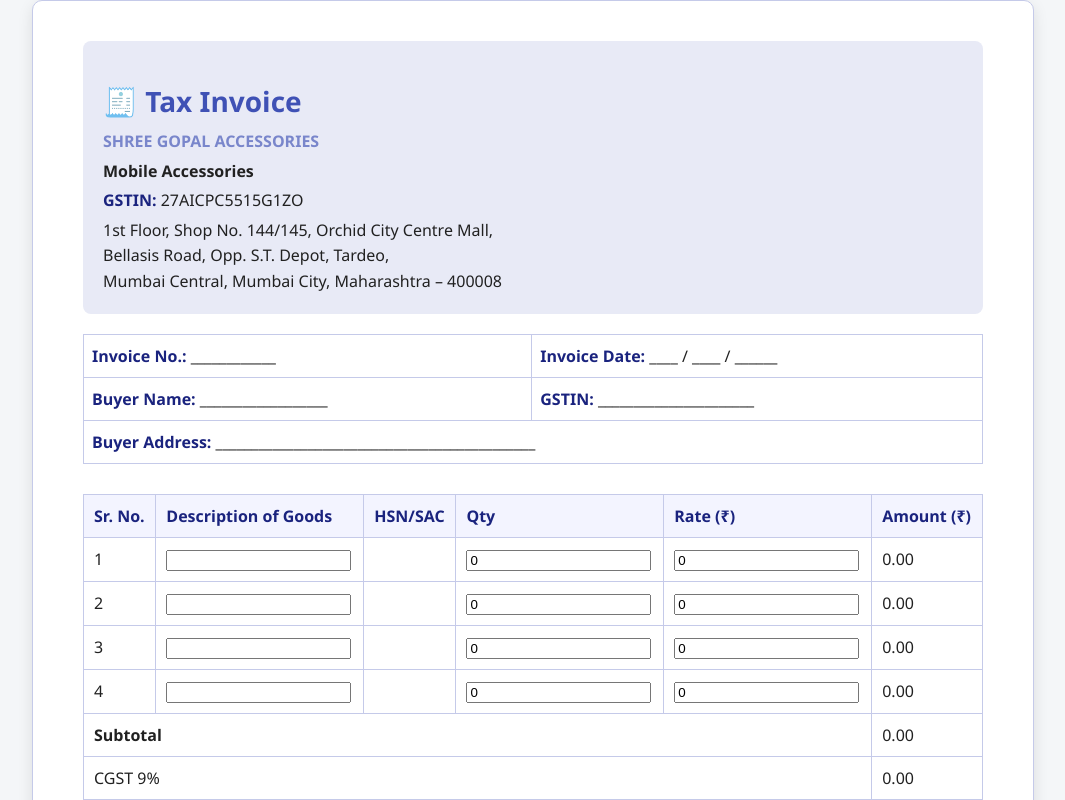
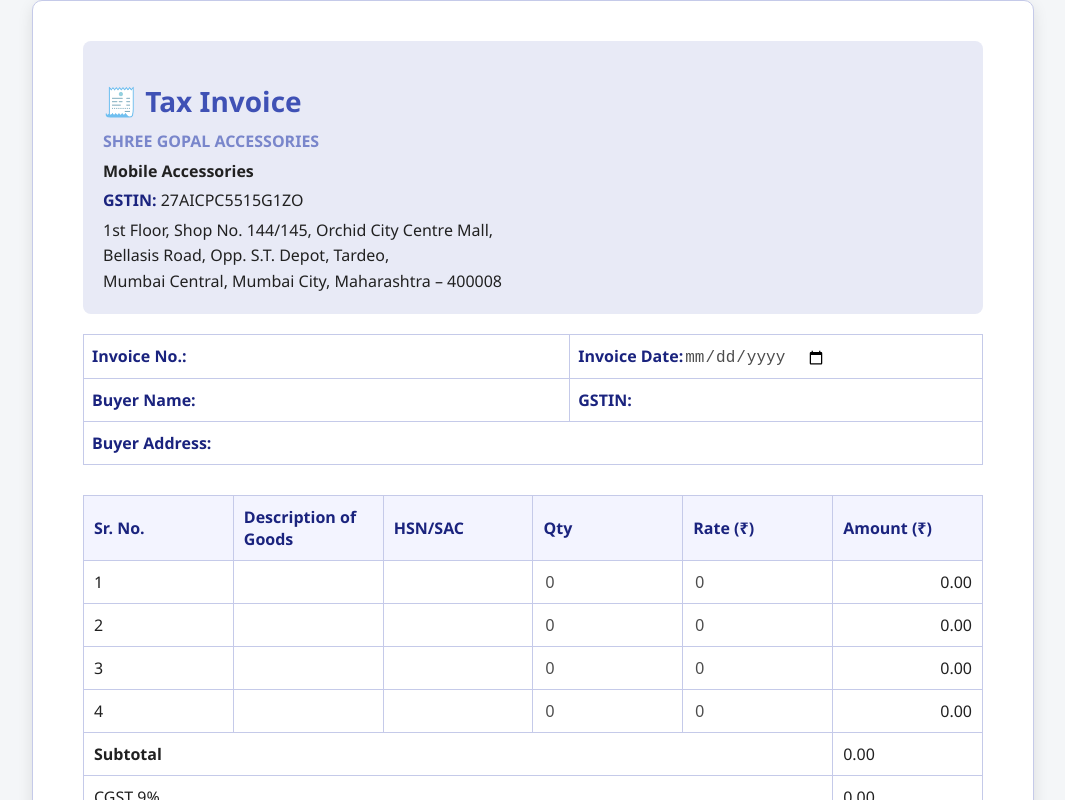
Before and after one commit to chourasia0786/invoice-app, a React (Create React App) app: page / in a window 1280 px wide. Shown: the top 800 px of the page, without its empty margins (107-1172 px from the left). Built offline with nearby package versions, Linux system fonts and the light colour scheme.

Commit message:
Full code is done

```diff
--- a/src/TaxInvoice.js
+++ b/src/TaxInvoice.js
@@ -3,11 +3,20 @@
 
 const TaxInvoice = () => {
   const [items, setItems] = useState([
-    { description: "", quantity: 0, rate: 0, amount: 0 },
-    { description: "", quantity: 0, rate: 0, amount: 0 },
-    { description: "", quantity: 0, rate: 0, amount: 0 },
-    { description: "", quantity: 0, rate: 0, amount: 0 },
+    { description: "", quantity: 0, rate: 0, amount: 0, hsnSac: "" },
+    { description: "", quantity: 0, rate: 0, amount: 0, hsnSac: "" },
+    { description: "", quantity: 0, rate: 0, amount: 0, hsnSac: "" },
+    { description: "", quantity: 0, rate: 0, amount: 0, hsnSac: "" },
   ]);
+
+  // Added state for invoice details
+  const [invoiceDetails, setInvoiceDetails] = useState({
+    invoiceNo: "",
+    invoiceDate: "",
+    buyerName: "",
+    buyerGSTIN: "",
+    buyerAddress: "",
+  });
 
   const handleInputChange = (index, field, value) => {
     const updatedItems = [...items];
@@ -18,6 +27,12 @@
     }
 
     setItems(updatedItems);
+  };
+
+  const handleInvoiceDetailsChange = (field, value) => {
+    const updatedDetails = { ...invoiceDetails };
+    updatedDetails[field] = value;
+    setInvoiceDetails(updatedDetails);
   };
 
   const calculateSubtotal = () => {
@@ -52,15 +67,45 @@
       <table className="info-table">
         <tbody>
           <tr>
-            <td><span className="info-title">Invoice No.:</span> ____________</td>
-            <td><span className="info-title">Invoice Date:</span> ____ / ____ / ______</td>
+            <td><span className="info-title">Invoice No.:</span>
+              <input
+                type="text"
+                value={invoiceDetails.invoiceNo}
+                onChange={(e) => handleInvoiceDetailsChange('invoiceNo', e.target.value)}
+              />
+            </td>
+            <td><span className="info-title">Invoice Date:</span>
+              <input
+                type="date"
+                value={invoiceDetails.invoiceDate}
+                onChange={(e) => handleInvoiceDetailsChange('invoiceDate', e.target.value)}
+              />
+            </td>
           </tr>
           <tr>
-            <td><span className="info-title">Buyer Name:</span> __________________</td>
-            <td><span className="info-title">GSTIN:</span> ______________________</td>
+            <td><span className="info-title">Buyer Name:</span>
+              <input
+                type="text"
+                value={invoiceDetails.buyerName}
+                onChange={(e) => handleInvoiceDetailsChange('buyerName', e.target.value)}
+              />
+            </td>
+            <td><span className="info-title">GSTIN:</span>
+              <input
+                type="text"
+                value={invoiceDetails.buyerGSTIN}
+                onChange={(e) => handleInvoiceDetailsChange('buyerGSTIN', e.target.value)}
+              />
+            </td>
           </tr>
           <tr>
-            <td colSpan="2"><span className="info-title">Buyer Address:</span> _____________________________________________</td>
+            <td colSpan="2"><span className="info-title">Buyer Address:</span>
+              <input
+                type="text"
+                value={invoiceDetails.buyerAddress}
+                onChange={(e) => handleInvoiceDetailsChange('buyerAddress', e.target.value)}
+              />
+            </td>
           </tr>
         </tbody>
       </table>
@@ -87,7 +132,13 @@
                   onChange={(e) => handleInputChange(index, "description", e.target.value)}
                 />
               </td>
-              <td></td>
+              <td>
+                <input
+                  type="text"
+                  value={item.hsnSac}
+                  onChange={(e) => handleInputChange(index, "hsnSac", e.target.value)}
+                />
+              </td>
               <td>
                 <input
                   type="number"
--- a/src/styles.css
+++ b/src/styles.css
@@ -1,4 +1,3 @@
-
 :root {
   --primary-color: #1a237e;
   --header-bg: #3f51b5;
@@ -90,6 +89,7 @@
   width: 100%;
   border-collapse: collapse;
   margin-top: 30px;
+  table-layout: fixed; /* Ensures fixed column widths */
 }
 
 .billing-table th,
@@ -97,11 +97,38 @@
   border: 1px solid var(--border-color);
   padding: 10px;
   text-align: left;
+  word-wrap: break-word; /* Ensures long content breaks into the next line */
+  overflow: hidden; /* Prevents overflow outside the cell */
 }
 
 .billing-table th {
   background-color: var(--soft-bg);
   color: var(--primary-color);
+}
+
+.billing-table td:nth-child(1) {
+  width: 10%; /* Fixed width for Sr. No. */
+}
+
+.billing-table td:nth-child(2) {
+  width: 30%; /* Adjust width for Description of Goods */
+}
+
+.billing-table td:nth-child(3) {
+  width: 10%; /* Fixed width for HSN/SAC */
+}
+
+.billing-table td:nth-child(4) {
+  width: 10%; /* Fixed width for Qty */
+}
+
+.billing-table td:nth-child(5) {
+  width: 15%; /* Fixed width for Rate */
+}
+
+.billing-table td:nth-child(6) {
+  width: 15%; /* Fixed width for Amount */
+  text-align: right; /* Align amount to the right */
 }
 
 .right {
@@ -110,6 +137,18 @@
 
 .bold {
   font-weight: bold;
+}
+
+input {
+  border: none;  /* Removes border */
+  background: transparent;  /* Makes the background transparent */
+  color: rgba(0, 0, 0, 0.7);  /* Adjust text transparency */
+  font-size: 16px;  /* Adjust text size if needed */
+  outline: none;  /* Removes outline on focus */
+}
+
+input::placeholder {
+  color: rgba(0, 0, 0, 0.5);  /* Optional: Makes placeholder text transparent */
 }
 
 @media print {
```
Lines whose indentation alone changed are shown as unchanged.
